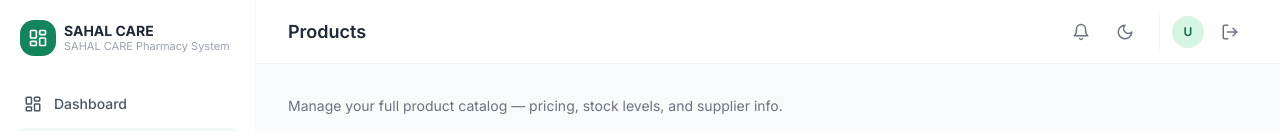
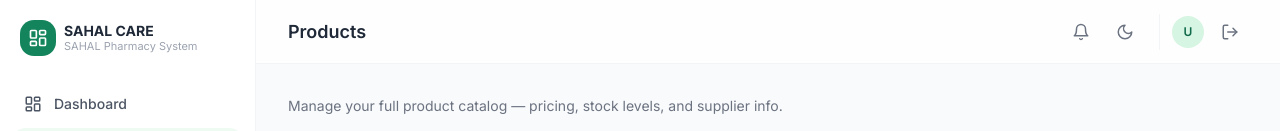
Before and after one commit to marcossbc/MediCare-Pharmacy-Management-System, a Next.js app: page /products in a window 1280 px wide. Shown: the top 131 px of the page. Built offline with nearby package versions, Linux system fonts and the light colour scheme; no server answers; the database is empty.

Commit message:
aded care

```diff
--- a/src/components/layout/Sidebar.tsx
+++ b/src/components/layout/Sidebar.tsx
@@ -46,7 +46,7 @@ export default function Sidebar({ mobileOpen, onCloseMobile }: SidebarProps) {
             <p className="text-sm font-bold leading-tight text-gray-800 dark:text-gray-100">
               SAHAL CARE
             </p>
-            <p className="text-[11px] text-gray-400 leading-tight">SAHAL CARE  Pharmacy System</p>
+            <p className="text-[11px] text-gray-400 leading-tight">SAHAL Pharmacy System</p>
           </div>
         </Link>
         <button
```
